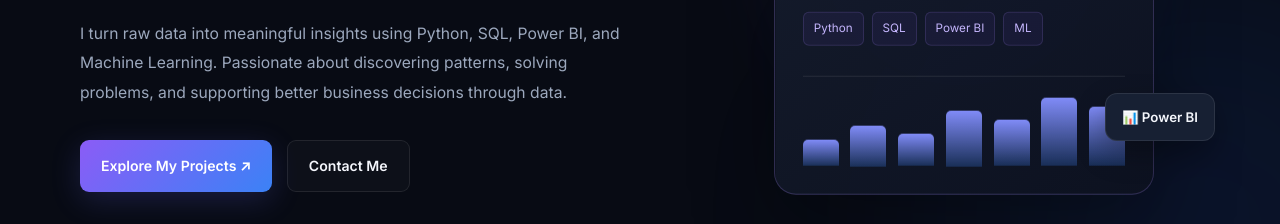
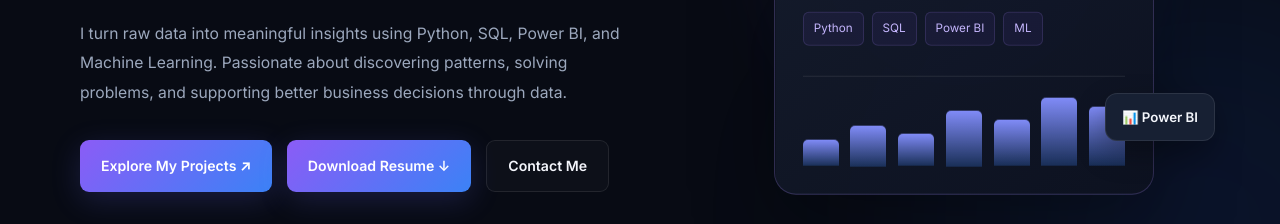
Before and after one commit to Shiva-ss-58/shivkumar_Portfolio, a plain HTML site: page index.html in a window 1280 px wide. Shown: the part 551-775 px from the top of the page. Drawn offline with Linux system fonts and the light colour scheme.

Commit message:
Update index.html

```diff
--- a/index.html
+++ b/index.html
@@ -75,7 +75,11 @@
                 <a href="#projects" class="button button-primary">
                     Explore My Projects ↗
                 </a>
-
+               <a href="assets/Shivkumar_Humbi_Resume.pdf"
+               class="button button-primary"
+               download>
+               Download Resume ↓
+               </a>
                 <a href="#contact" class="button button-secondary">
                     Contact Me
                 </a>
```
